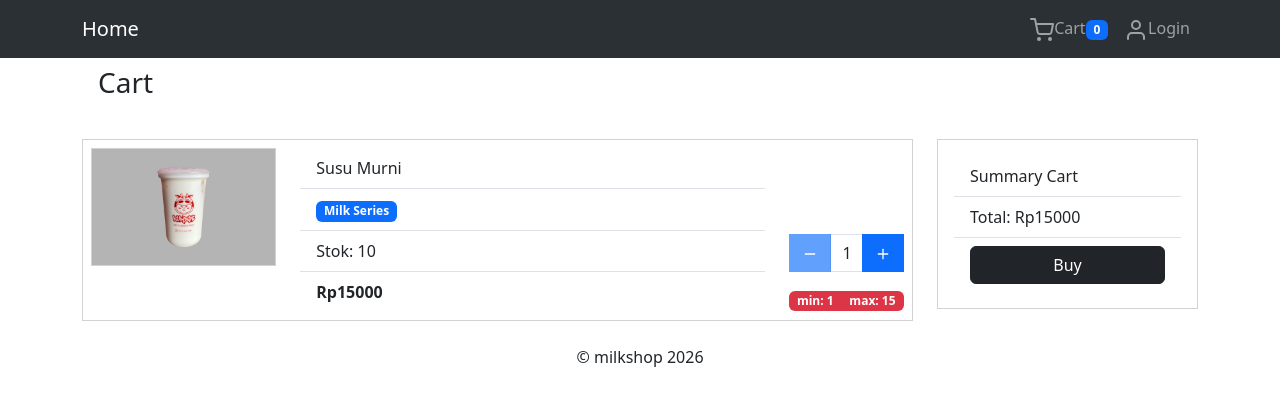
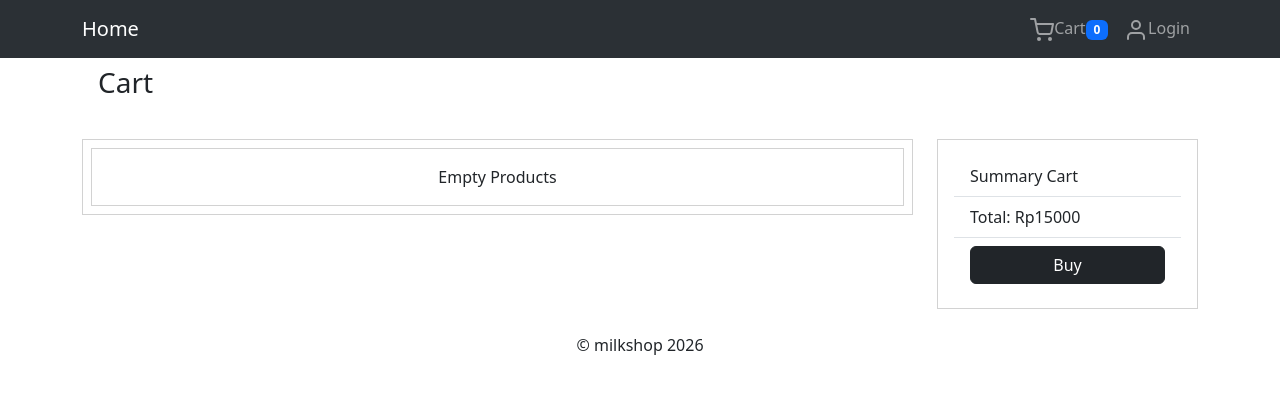
Before and after one commit to smfriady/milkshop, a React app in the folder frontend/: page /cart in a window 1280 px wide. Shown: the top 406 px of the page. Built offline with nearby package versions, Linux system fonts and the light colour scheme; the HTML template or start-up script is replaced by a standard one.

Commit message:
cart screen bagian increment, decrement, remove product from localstorage

```diff
--- a/frontend/src/contexts/CartContext.jsx
+++ b/frontend/src/contexts/CartContext.jsx
@@ -35,7 +35,53 @@ const CartProvider = ({ children }) => {
     }
   };
 
-  let value = { cart, addToCart, existingProduct };
+  // decrement qty product
+  const decrementQtyProduct = (product) => {
+    setCart((prevProducts) => {
+      return prevProducts.map((item) => {
+        if (item._id === product._id) {
+          return {
+            ...item,
+            qty: Math.max(1, item.qty - 1),
+          };
+        } else {
+          return item;
+        }
+      });
+    });
+  };
+
+  // increment qty product
+  const incrementQtyProduct = (product) => {
+    setCart((prevProducts) => {
+      return prevProducts.map((item) => {
+        if (item._id === product._id) {
+          return {
+            ...item,
+            qty: Math.min(product.countInStock, item.qty + 1),
+          };
+        } else {
+          return item;
+        }
+      });
+    });
+  };
+
+  // remove product from cart
+  const removeProductFromCart = (product) => {
+    setCart((prevProducts) =>
+      prevProducts.filter((item) => item._id !== product._id),
+    );
+  };
+
+  let value = {
+    cart,
+    addToCart,
+    existingProduct,
+    decrementQtyProduct,
+    incrementQtyProduct,
+    removeProductFromCart,
+  };
 
   return <CartContext value={value}>{children}</CartContext>;
 };
--- a/frontend/src/screens/CartScreen.jsx
+++ b/frontend/src/screens/CartScreen.jsx
@@ -9,11 +9,18 @@ import {
   ListGroup,
   Row,
 } from 'react-bootstrap';
-import { Minus, Plus } from 'react-feather';
+import { Minus, Plus, Trash } from 'react-feather';
 import products from '../data';
 import { useState } from 'react';
+import { useCart } from '../hooks/useCart';
 
 const CartScreen = () => {
+  const {
+    cart,
+    decrementQtyProduct,
+    incrementQtyProduct,
+    removeProductFromCart,
+  } = useCart();
   const [qtyProduct, setQtyProduct] = useState(1);
 
   const resultProduct = products.find((product) => product._id === '1');
@@ -27,27 +34,44 @@ const CartScreen = () => {
       <Row className="my-4">
         <Col lg="9" md="6">
           <Card className="rounded-0 p-2">
-            <Row>
+            {cart.length ? (
+              <>
+                {cart.map((product, idx) => (
+                  <Row key={idx}>
                     <Col lg="3">
                       <Card className="rounded-0">
                         <Card.Img
                           className="rounded-0"
-                    src={resultProduct.image}
-                    alt={resultProduct.name}
+                          src={product.image}
+                          alt={product.name}
                         />
                       </Card>
                     </Col>
                     <Col lg="7">
                       <ListGroup variant="flush">
-                  <ListGroup.Item>{resultProduct.name}</ListGroup.Item>
-                  <ListGroup.Item>
-                    <Badge>{resultProduct.category}</Badge>
+                        <ListGroup.Item
+                          as="div"
+                          className="d-flex justify-content-between align-items-center"
+                        >
+                          <div>{product.name}</div>
+                          <div>
+                            <Button
+                              variant="danger"
+                              size="sm"
+                              onClick={() => removeProductFromCart(product)}
+                            >
+                              <Trash size={16} />
+                            </Button>
+                          </div>
                         </ListGroup.Item>
                         <ListGroup.Item>
-                    Stok: {resultProduct.countInStock}
+                          <Badge>{product.category}</Badge>
+                        </ListGroup.Item>
+                        <ListGroup.Item>
+                          Stok: {product.countInStock}
                         </ListGroup.Item>
                         <ListGroup.Item as="strong">
-                    Rp{resultProduct.price}
+                          Rp{product.price}
                         </ListGroup.Item>
                       </ListGroup>
                     </Col>
@@ -60,10 +84,8 @@ const CartScreen = () => {
                           <InputGroup.Text
                             as={Button}
                             className="rounded-0"
-                      disabled={qtyProduct === 0 || qtyProduct === 1}
-                      onClick={() =>
-                        setQtyProduct((prev) => (prev > 1 ? prev - 1 : prev))
-                      }
+                            disabled={product.qty <= 1}
+                            onClick={() => decrementQtyProduct(product)}
                           >
                             <Minus size={16} />
                           </InputGroup.Text>
@@ -71,7 +93,7 @@ const CartScreen = () => {
                             type="text"
                             name="product_qty"
                             className="text-center"
-                      value={qtyProduct}
+                            value={product.qty}
                             onChange={(e) => {
                               let value = e.target.value.trim();
                               if (value.length < 1) {
@@ -91,10 +113,8 @@ const CartScreen = () => {
                           <InputGroup.Text
                             as={Button}
                             className="rounded-0"
-                      disabled={qtyProduct === 15}
-                      onClick={() =>
-                        setQtyProduct((prev) => (prev < 15 ? prev + 1 : prev))
-                      }
+                            disabled={product.qty >= product.countInStock}
+                            onClick={() => incrementQtyProduct(product)}
                           >
                             <Plus size={16} />
                           </InputGroup.Text>
@@ -110,6 +130,21 @@ const CartScreen = () => {
                       </Form>
                     </Col>
                   </Row>
+                ))}
+              </>
+            ) : (
+              <Row>
+                <Col>
+                  <Card className="rounded-0">
+                    <Card.Body>
+                      <Card.Text className="text-center">
+                        Empty Products
+                      </Card.Text>
+                    </Card.Body>
+                  </Card>
+                </Col>
+              </Row>
+            )}
           </Card>
         </Col>
         <Col lg="3" md="6">
```
Lines whose indentation alone changed are shown as unchanged.
